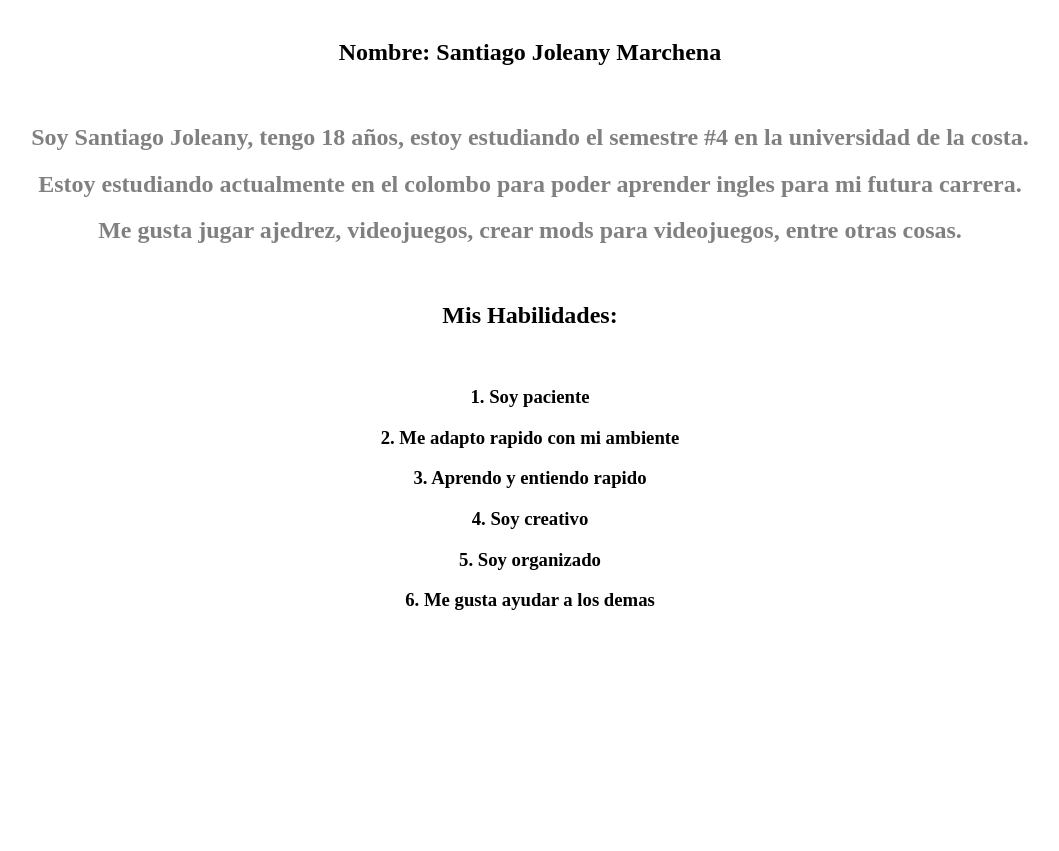
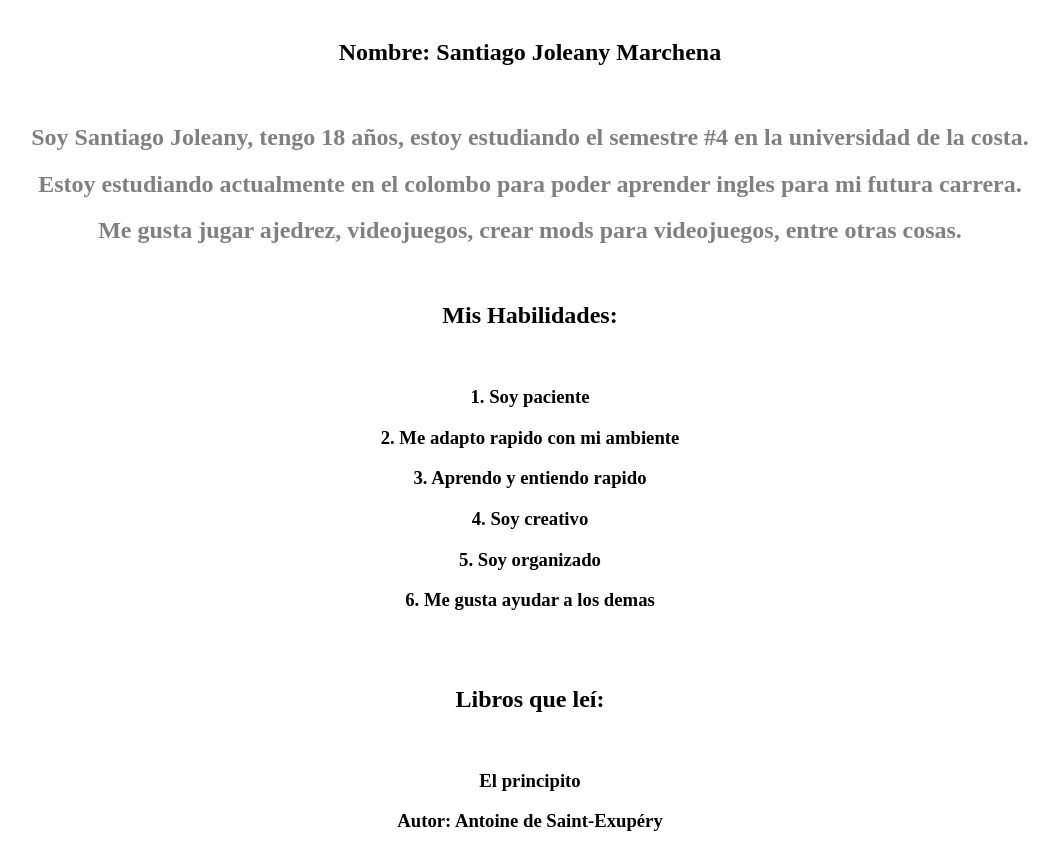
Before and after one commit to SantiJM16/Rubrica_ejercicio_1, a plain HTML site: page index.html in a window 1280 px wide. Shown: the part 79-930 px from the top of the page, without its empty margins (110-1169 px from the left). Before the commit the page ends 800 px from the top, so only its background shows below. Drawn offline with Linux system fonts and the light colour scheme.

Commit message:
Agrege 3 br, un h2 con un texto y los 2 <h3> que mencionan un libro que leí y su autor

```diff
--- a/index.html
+++ b/index.html
@@ -23,6 +23,12 @@
         <h3>4. Soy creativo</h3>
         <h3>5. Soy organizado</h3>
         <h3>6. Me gusta ayudar a los demas</h3>
+        <br>
+        <br>
+        <h2>Libros que leí:</h2>
+        <br>
+        <h3>El principito</h3>
+        <h3>Autor: Antoine de Saint-Exupéry</h3>
     </center>
 </body>
 </html>
```
